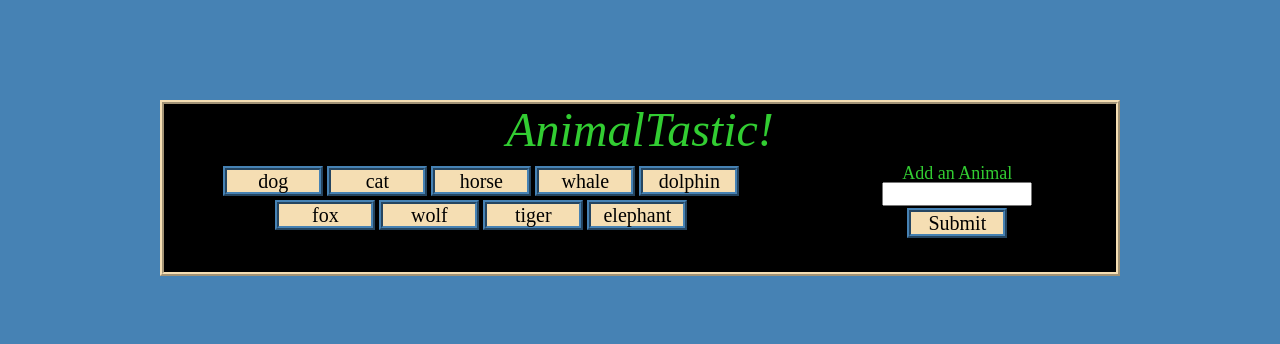
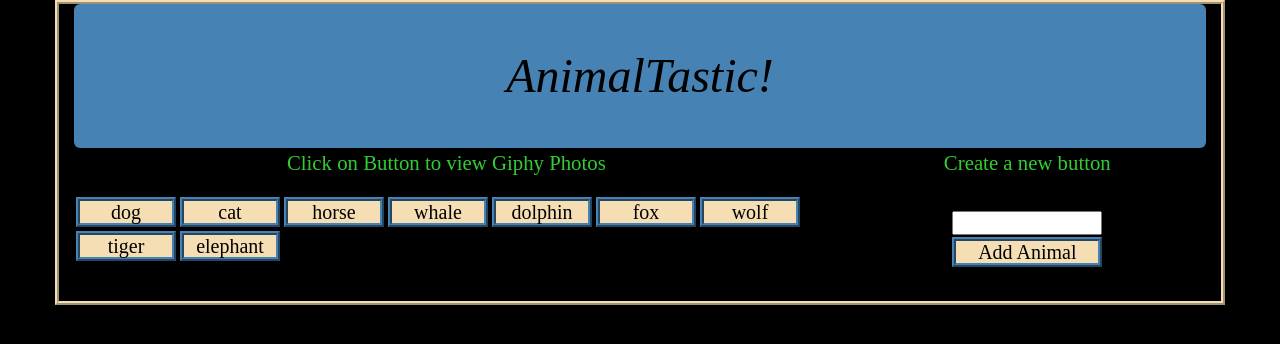
Before and after one commit to JRiepe/AnimalTastic, a PHP site: page / in a window 1280 px wide. Shown: the top 344 px of the page. Run offline with PHP 8.4, Linux system fonts and the light colour scheme.

Commit message:
redesigned

```diff
--- a/assets/css/style.css
+++ b/assets/css/style.css
@@ -2,7 +2,7 @@
 
 
 html 		{
-	background-color: steelblue;
+	background-color: black;
 	/* background-image: url("../images/staircase.png"); */
 	background-repeat: no-repeat;
 	background-size: auto;
@@ -10,20 +10,29 @@ html 		{
 } /* end html */
 
 
-.container 	{
-	position: relative;
+.container {
 	margin: 0 auto;
-	margin-top: 100px;
-	width: 75%;
-	height: 75%;
 	background-color: black;
-	float: none;
-	/* min-height: 100%; */
-	/* height: auto !important; */
+	 height: auto !important;
 	/* height: 100%; */
 	border-style: ridge;
 	border-width: 4px;
 	border-color: wheat;
+}
+
+
+.jumbotron 	{
+	position: relative;
+	margin: 0 auto;
+	margin-bottom: 5px;
+
+	height: 100% !important;
+	background-color: steelblue;
+	color: black;
+	float: none;
+	font-size: 300%;
+	font-style: italic;
+
 
 
 }	/* end .container */
@@ -52,10 +61,10 @@ header 		{
 body 		{
 	background-color: transparent;
     width: auto;
-	margin: 0px auto; /* Centers whole page dammit */
+	margin: 0px auto; /* Centers whole page darnit */
 	padding: 0px;
 	height: 100%;
-	color: steelblue;
+	color: #000000;
 	border-width: 0px;
 	text-align: center;
 
@@ -81,7 +90,7 @@ color: steelblue;
 
 button, #addAnimal {
 	color: black;
-	width: 100px;
+	min-width: 100px;
 	margin: 2px;
 	height: 30px;
 	font-size: 20px;
@@ -102,12 +111,14 @@ input	{
 }
 
 #buttonCol	{
-	position: relative;
-	float: left;
+	text-align: left;
+	/*position: relative;
+	float: left;*/
 
 }
 
 #submitCol	{
+	color: black;
 	position: relative;
 	float: left;
 	text-align: center;
@@ -144,3 +155,8 @@ button:hover, #addAnimal:hover {
 
 
 }
+
+#instructions {
+	color: limegreen;
+	font-size: 130%;
+}
--- a/assets/javascript/animals.js
+++ b/assets/javascript/animals.js
@@ -47,8 +47,11 @@
                 $('#addAnimal').on('click', function(){
 
                         var newAnimal=$('#animal-input').val().trim();
+                        if (newAnimal) {
+
                             animals.push(newAnimal);
                             buttonGenerator();
+                        }
                         return false;
 
 
@@ -70,6 +73,7 @@
                               // Creates AJAX call for the specific movie being
                               $.ajax({url: queryURL, method: 'GET'}).done(function(response) {
                                       var results = response.data;
+                                      if (results.length > 0) {
                                           for (var i = 0; i < results.length; i++) {
 
                                               var p = $('<p>').text('Rating: ' + results[i].rating);
@@ -83,6 +87,9 @@
 
                                               $('#animalRow').append('<hr>').append(p).append(animalImg);
 
+                                          }
+                                      } else {
+                                        $('#animalRow').append('<h3>No Results Found, try again!');
                                       }
 
                               });
--- a/index.html
+++ b/index.html
@@ -17,13 +17,23 @@
 		<div class="container">
 
 		<!-- Header -->
-			<header>
-			AnimalTastic!
-			<br>
-			</header> <!-- end <header> -->
-
+			<div class="jumbotron">
+				AnimalTastic!
+				<br>
+			</div> <!-- end <header> -->
 
 			<div class="row">
+				<div class="col-md-8" id="instructions">
+					<p>Click on Button to view Giphy Photos</p>
+					<br>
+				</div>
+				<div class="col-md-4" id="instructions">
+					<p>Create a new button</p>
+					<br>
+				</div>
+			</div>
+			<div class="row">
+
 
 			<!-- Col 1 ... Animals from array and add an animal!-->
 				<div class="col-md-8" id="buttonCol"></div> <!-- The Buttons -->
@@ -34,12 +44,12 @@
 
 				<div class="col-md-4" id="submitCol">
 					<form id="animal-form">
-		    				<label id="submitLabel"for="animal-input">Add an Animal</label>
+		    				<!-- <label id="submitLabel"for="animal-input">Add an Animal</label> -->
 		    				<br>
 		    				<input type="text" id="animal-input"><br>
 
 		    				<!-- Button triggers new animal to be added -->
-		    				<input id="addAnimal" type="submit" value="Submit">
+		    				<input id="addAnimal" type="submit" value="Add Animal">
   					</form>
 					<br>
 
@@ -50,6 +60,7 @@
 		<!-- The Animal Giphs from click are placed here! -->
 
 			<br>
+
 			<div class="row" id="animalRow"></div> <!-- The Gyphs -->
 
 
```
Lines whose indentation alone changed are shown as unchanged.
